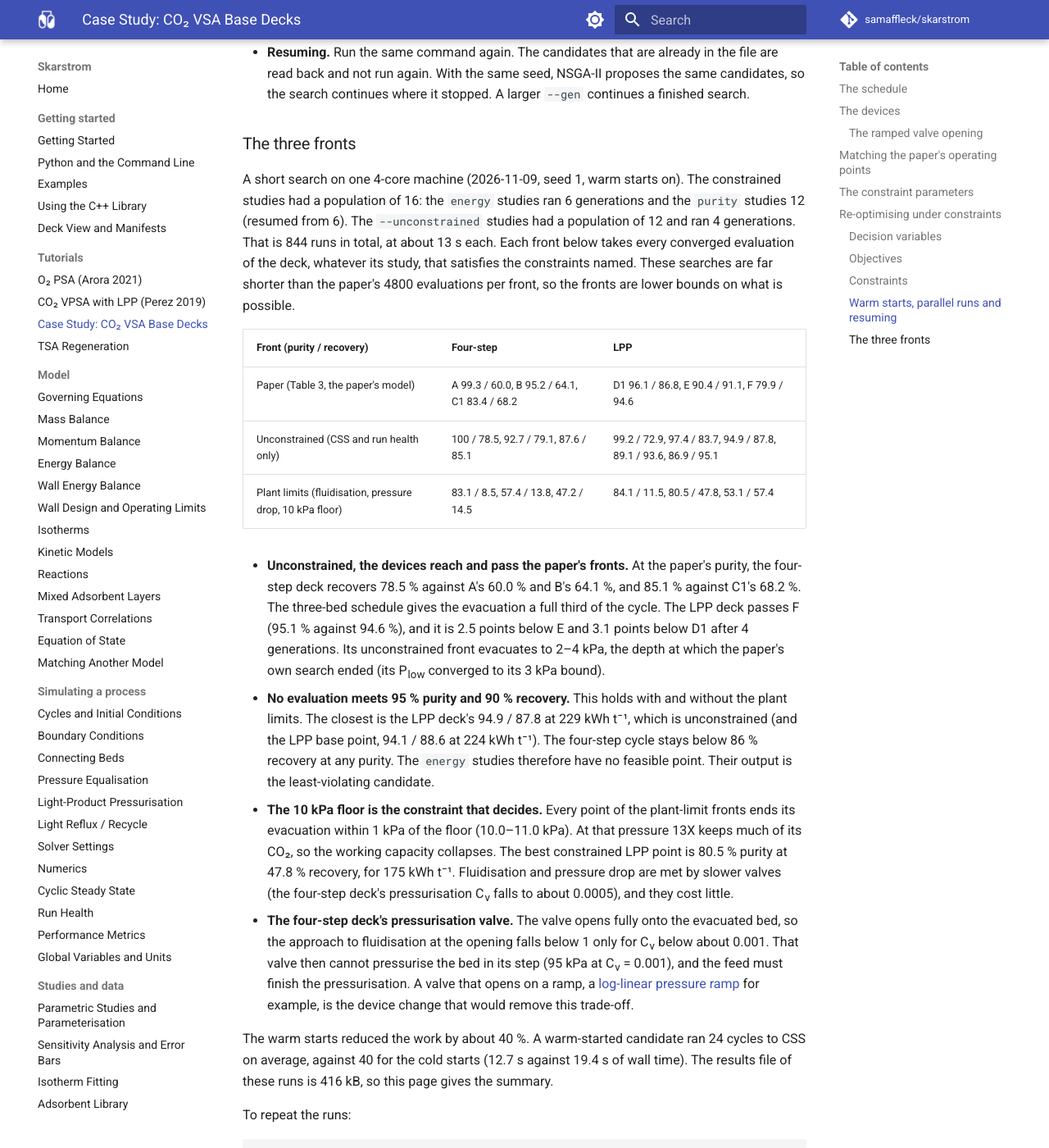
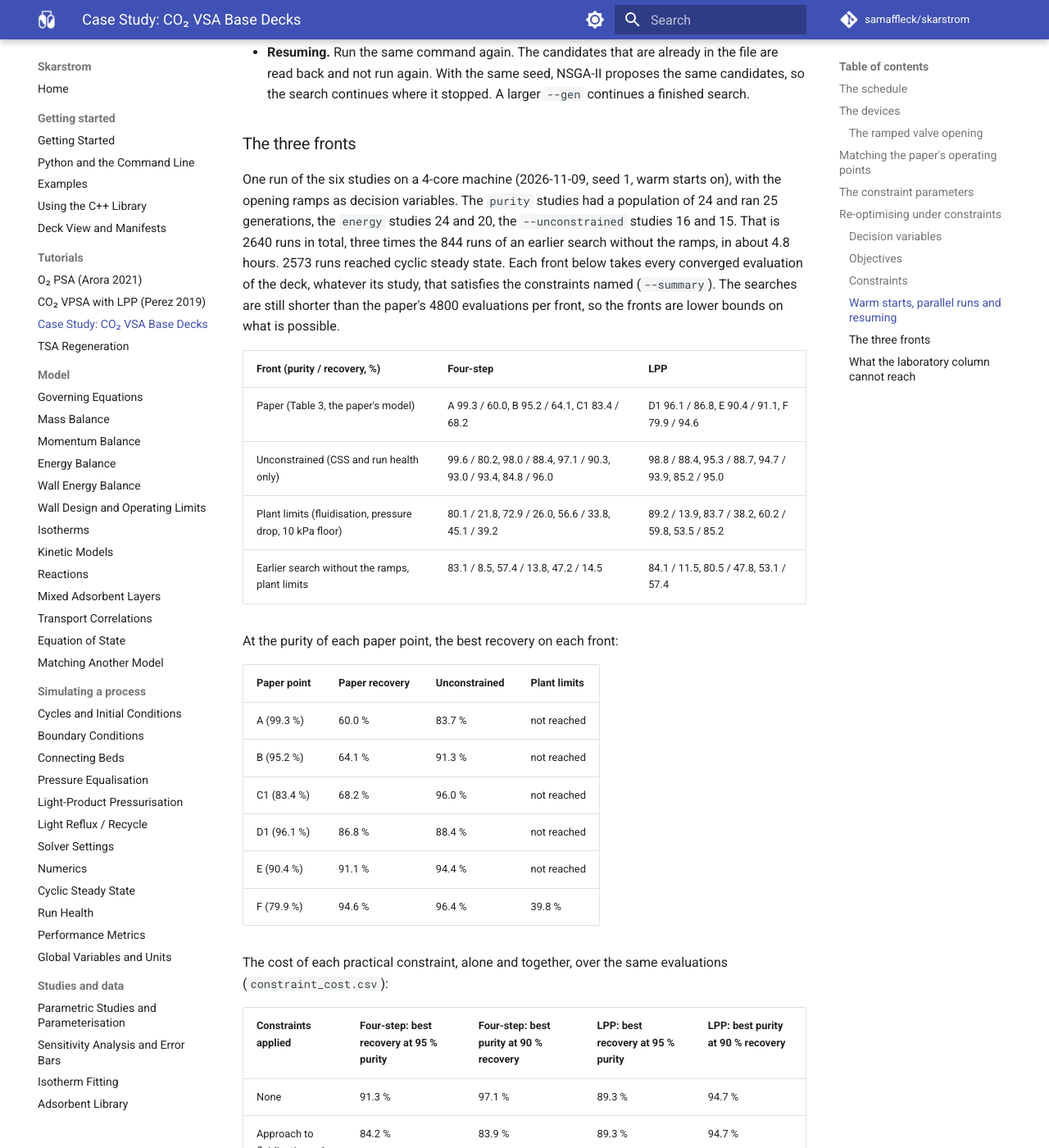
Before and after one commit to samaffleck/skarstrom, an MkDocs documentation site: the page built from docs/case-study-vsa.md, in a window 1280 px wide and 1400 px high, scrolled down 10755 px. Shown: the whole window at 82% size. Built offline with MkDocs 1.6.1 and Material for MkDocs 9.7.7, drawn with Linux system fonts in a browser that asks for light colours; comment, search, counter and statistics services are not loaded; some of the changed text lies outside the part shown.

Commit message:
Case study: long constrained re-optimisation, results summary, notebook
2640 runs (both objective sets, both decks, ramps searched). Summary tables
under examples/case_study_results/, the three fronts and the per-constraint
cost on docs/case-study-vsa.md, and what the laboratory column cannot reach
under the practical constraints. New executed notebook case_study_vsa.ipynb.

Co-Authored-By: Claude Opus 5.5 <noreply@anthropic.com>
Claude-Session: https://claude.ai/code/session_01LRbL7V2xyTqRQjicFHLKvp
Signed-off-by: Claude <noreply@anthropic.com>

````diff
--- a/docs/case-study-vsa.md
+++ b/docs/case-study-vsa.md
@@ -67,7 +67,7 @@ The power falls to zero as the pressure ratio goes to 1. Near the atmosphere the
 !!! note "New in 0.9"
     The [valve opening ramp](boundary-conditions.md#opening-ramp) and the variables `valve_ramp_start` and `valve_ramp_time` of both decks.
 
-A pressurisation valve that opens fully at the start of the step sees the largest pressure difference it will ever see: the header is at 1 bar and the bed has just been evacuated to 4 kPa. Its flow is largest in that first instant, and it enters a bed full of thin gas, so the pressure gradient at the feed end is steep. With the four-step deck's valve fully open at once, the approach to fluidisation reaches 3.6 at the feed end for a moment. A smaller valve does not solve this: the approach falls below 1 only for C<sub>v</sub> below about 0.001, and that valve then cannot pressurise the bed in its step. The previous short search (below) found no design that meets the fluidisation constraint and still pressurises the bed.
+A pressurisation valve that opens fully at the start of the step sees the largest pressure difference it will ever see: the header is at 1 bar and the bed has just been evacuated to 4 kPa. Its flow is largest in that first instant, and it enters a bed full of thin gas, so the pressure gradient at the feed end is steep. With the four-step deck's valve fully open at once, the approach to fluidisation reaches 3.6 at the feed end for a moment. A smaller valve does not solve this: the approach falls below 1 only for C<sub>v</sub> below about 0.001, and that valve then cannot pressurise the bed in its step. An earlier search of 844 runs without the ramp found no design that meets the fluidisation constraint and still pressurises the bed.
 
 A plant valve does not open in an instant. Actuated valves have a stroke time, and pressurisation valves are often given a slow opening to protect the bed. The decks now model this with the valve's [opening ramp](boundary-conditions.md#opening-ramp): the valve opens from `valve_ramp_start` of its C<sub>v</sub> to fully open over `valve_ramp_time` from the start of the step, along a smooth cubic. The first instant then sees a small valve, and the full valve acts only once the bed pressure, and with it the gas density at the feed end, has risen.
 
@@ -228,27 +228,62 @@ In the feed step the pressure drop is about 0.6 kPa m⁻¹. The pressure-drop bo
 
 ### The three fronts
 
-A short search on one 4-core machine (2026-11-09, seed 1, warm starts on). The constrained studies had a population of 16: the `energy` studies ran 6 generations and the `purity` studies 12 (resumed from 6). The `--unconstrained` studies had a population of 12 and ran 4 generations. That is 844 runs in total, at about 13 s each. Each front below takes every converged evaluation of the deck, whatever its study, that satisfies the constraints named. These searches are far shorter than the paper's 4800 evaluations per front, so the fronts are lower bounds on what is possible.
+One run of the six studies on a 4-core machine (2026-11-09, seed 1, warm starts on), with the opening ramps as decision variables. The `purity` studies had a population of 24 and ran 25 generations, the `energy` studies 24 and 20, the `--unconstrained` studies 16 and 15. That is 2640 runs in total, three times the 844 runs of an earlier search without the ramps, in about 4.8 hours. 2573 runs reached cyclic steady state. Each front below takes every converged evaluation of the deck, whatever its study, that satisfies the constraints named (`--summary`). The searches are still shorter than the paper's 4800 evaluations per front, so the fronts are lower bounds on what is possible.
 
-| Front (purity / recovery) | Four-step | LPP |
+| Front (purity / recovery, %) | Four-step | LPP |
 |---|---|---|
 | Paper (Table 3, the paper's model) | A 99.3 / 60.0, B 95.2 / 64.1, C1 83.4 / 68.2 | D1 96.1 / 86.8, E 90.4 / 91.1, F 79.9 / 94.6 |
-| Unconstrained (CSS and run health only) | 100 / 78.5, 92.7 / 79.1, 87.6 / 85.1 | 99.2 / 72.9, 97.4 / 83.7, 94.9 / 87.8, 89.1 / 93.6, 86.9 / 95.1 |
-| Plant limits (fluidisation, pressure drop, 10 kPa floor) | 83.1 / 8.5, 57.4 / 13.8, 47.2 / 14.5 | 84.1 / 11.5, 80.5 / 47.8, 53.1 / 57.4 |
+| Unconstrained (CSS and run health only) | 99.6 / 80.2, 98.0 / 88.4, 97.1 / 90.3, 93.0 / 93.4, 84.8 / 96.0 | 98.8 / 88.4, 95.3 / 88.7, 94.7 / 93.9, 85.2 / 95.0 |
+| Plant limits (fluidisation, pressure drop, 10 kPa floor) | 80.1 / 21.8, 72.9 / 26.0, 56.6 / 33.8, 45.1 / 39.2 | 89.2 / 13.9, 83.7 / 38.2, 60.2 / 59.8, 53.5 / 85.2 |
+| Earlier search without the ramps, plant limits | 83.1 / 8.5, 57.4 / 13.8, 47.2 / 14.5 | 84.1 / 11.5, 80.5 / 47.8, 53.1 / 57.4 |
 
-- **Unconstrained, the devices reach and pass the paper's fronts.** At the paper's purity, the four-step deck recovers 78.5 % against A's 60.0 % and B's 64.1 %, and 85.1 % against C1's 68.2 %. The three-bed schedule gives the evacuation a full third of the cycle. The LPP deck passes F (95.1 % against 94.6 %), and it is 2.5 points below E and 3.1 points below D1 after 4 generations. Its unconstrained front evacuates to 2–4 kPa, the depth at which the paper's own search ended (its P<sub>low</sub> converged to its 3 kPa bound).
-- **No evaluation meets 95 % purity and 90 % recovery.** This holds with and without the plant limits. The closest is the LPP deck's 94.9 / 87.8 at 229 kWh t⁻¹, which is unconstrained (and the LPP base point, 94.1 / 88.6 at 224 kWh t⁻¹). The four-step cycle stays below 86 % recovery at any purity. The `energy` studies therefore have no feasible point. Their output is the least-violating candidate.
-- **The 10 kPa floor is the constraint that decides.** Every point of the plant-limit fronts ends its evacuation within 1 kPa of the floor (10.0–11.0 kPa). At that pressure 13X keeps much of its CO₂, so the working capacity collapses. The best constrained LPP point is 80.5 % purity at 47.8 % recovery, for 175 kWh t⁻¹. Fluidisation and pressure drop are met by slower valves (the four-step deck's pressurisation C<sub>v</sub> falls to about 0.0005), and they cost little.
-- **The four-step deck's pressurisation valve.** The valve opens fully onto the evacuated bed, so the approach to fluidisation at the opening falls below 1 only for C<sub>v</sub> below about 0.001. That valve then cannot pressurise the bed in its step (95 kPa at C<sub>v</sub> = 0.001), and the feed must finish the pressurisation. A valve that opens on a ramp, a [log-linear pressure ramp](boundary-conditions.md#choosing-a-pressurisation-ramp) for example, is the device change that would remove this trade-off.
+At the purity of each paper point, the best recovery on each front:
 
-The warm starts reduced the work by about 40 %. A warm-started candidate ran 24 cycles to CSS on average, against 40 for the cold starts (12.7 s against 19.4 s of wall time). The results file of these runs is 416 kB, so this page gives the summary.
+| Paper point | Paper recovery | Unconstrained | Plant limits |
+|---|---|---|---|
+| A (99.3 %) | 60.0 % | 83.7 % | not reached |
+| B (95.2 %) | 64.1 % | 91.3 % | not reached |
+| C1 (83.4 %) | 68.2 % | 96.0 % | not reached |
+| D1 (96.1 %) | 86.8 % | 88.4 % | not reached |
+| E (90.4 %) | 91.1 % | 94.4 % | not reached |
+| F (79.9 %) | 94.6 % | 96.4 % | 39.8 % |
+
+The cost of each practical constraint, alone and together, over the same evaluations (`constraint_cost.csv`):
+
+| Constraints applied | Four-step: best recovery at 95 % purity | Four-step: best purity at 90 % recovery | LPP: best recovery at 95 % purity | LPP: best purity at 90 % recovery |
+|---|---|---|---|---|
+| None | 91.3 % | 97.1 % | 89.3 % | 94.7 % |
+| Approach to fluidisation ≤ 1 | 84.2 % | 83.9 % | 89.3 % | 94.7 % |
+| Pressure drop ≤ 10 kPa m⁻¹ | 89.7 % | 94.4 % | 89.3 % | 94.7 % |
+| Evacuation ≥ 10 kPa | none reaches 95 % | none reaches 90 % | none reaches 95 % | 45.8 % |
+| All three | none reaches 95 % | none reaches 90 % | none reaches 95 % | 45.8 % |
+
+- **Unconstrained, the devices pass every paper point.** The three-bed schedule gives the evacuation a full third of the cycle. The four-step deck reaches 97.1 % purity at 90.3 % recovery, which meets both targets. It evacuates to about 1 kPa, and its pumps lift the bed (approach to fluidisation 4.3). The LPP deck comes within 0.3 points of the purity target (94.7 / 93.9) or 1.3 points of the recovery target (95.3 / 88.7), at 2–3 kPa.
+- **With the plant limits, no design meets 95 % purity and 90 % recovery.** None of the 606 evaluations that meet every practical constraint reaches both targets. The `energy` studies therefore have no feasible point. Their output is the candidate closest to the targets: four-step 79.5 / 22.5 at 155 kWh t⁻¹, LPP 50.9 / 88.9 at 109 kWh t⁻¹.
+- **The ramps open the fluidisation and pressure-drop constraints.** With the opening ramp, both constraints cost at most 7 points of recovery (the four-step deck's fluidisation, at 95 % purity), and nothing on the LPP deck. The plant-limit fronts moved up against the earlier search: four-step from 57.4 / 13.8 to 72.9 / 26.0 and 80.1 / 21.8, LPP to 53.5 / 85.2 from 53.1 / 57.4. The four-step designs on the plant-limit front open the feed-header valve from 2–7 % of its C<sub>v</sub>. The LPP designs mostly open their valve almost fully at once: the LPP enters from the top, where it does not lift the bed.
+- **The 10 kPa floor is the constraint that decides.** Every point of the plant-limit fronts ends its evacuation within 0.9 kPa of the floor. At 10 kPa, 13X still holds much of its CO₂, so the working capacity collapses and the N₂ co-adsorbed in the feed step is not cleared. The floor alone removes every design at 95 % purity on both decks.
+
+### What the laboratory column cannot reach
+
+Under the practical constraints, the laboratory column of this case study (0.3 m of 13X, one vacuum pump, three beds on a 3-bed schedule) does not reach 95 % purity and 90 % recovery together. The best constrained designs are about 89 % purity at 14 % recovery and 54 % purity at 85 % recovery. The fluidisation and pressure-drop limits are met by slow-opening valves at little cost. The vacuum floor is not: the purity–recovery targets need an evacuation to 1–3 kPa, which is what the paper and the unconstrained search use.
+
+These directions could change that. They are not results of this study:
+
+- **A lower vacuum floor.** The floor is a constraint value (`variable[p_evac_floor]`), not a device limit. The unconstrained fronts show what a pump that holds 1–3 kPa at the column does. Whether a plant can hold that at scale, with pipe losses and a pump's real curve, is the question.
+- **Pilot scale.** A longer column, a larger diameter and a real header change the ratio of the void and pipe volumes to the bed, the heat transfer through the wall and the pressure drop per metre. All three move the trade-off between the floor and the working capacity.
+- **More beds or more steps.** A heavy reflux, a pressure equalisation or a second stage concentrates the CO₂ without a deeper vacuum. The paper's LPP cycle is one such step. Two-stage processes are the common answer for 95/90 at a moderate vacuum.
+
+The summary tables are in [`examples/case_study_results/`](https://github.com/samaffleck/skarstrom/tree/main/examples/case_study_results): `fronts.csv` (the paper points and the two fronts, with the decision variables), `constraint_cost.csv`, `paper.csv`, `best.csv` and `counts.csv`. The full results file (2640 rows) is 1.4 MB, so it is not committed. The notebook [`examples/notebooks/case_study_vsa.ipynb`](https://github.com/samaffleck/skarstrom/blob/main/examples/notebooks/case_study_vsa.ipynb) plots the three fronts from `fronts.csv`.
+
+The warm starts reduced the work by about half. A warm-started candidate ran 38 cycles to CSS on average, against 68 for the cold starts (23 s against 50 s of wall time).
 
 To repeat the runs:
 
-<!-- no-run: needs a repository checkout and pymoo; about two hours on 4 cores -->
+<!-- no-run: needs a repository checkout and pymoo; about five hours on 4 cores -->
 ```bash
 cd examples
-python perez_2019_case_study_optimise.py --objectives energy --pop 16 --gen 6 --out runs/
-python perez_2019_case_study_optimise.py --objectives purity --pop 16 --gen 12 --out runs/
-python perez_2019_case_study_optimise.py --objectives purity --unconstrained --pop 12 --gen 4 --out runs/
+python perez_2019_case_study_optimise.py --objectives purity --pop 24 --gen 25 --out runs/
+python perez_2019_case_study_optimise.py --objectives energy --pop 24 --gen 20 --out runs/
+python perez_2019_case_study_optimise.py --objectives purity --unconstrained --pop 16 --gen 15 --out runs/
+python perez_2019_case_study_optimise.py --out runs/ --summary case_study_results/
 ```
````
Also changed, not shown: 6 other files.
